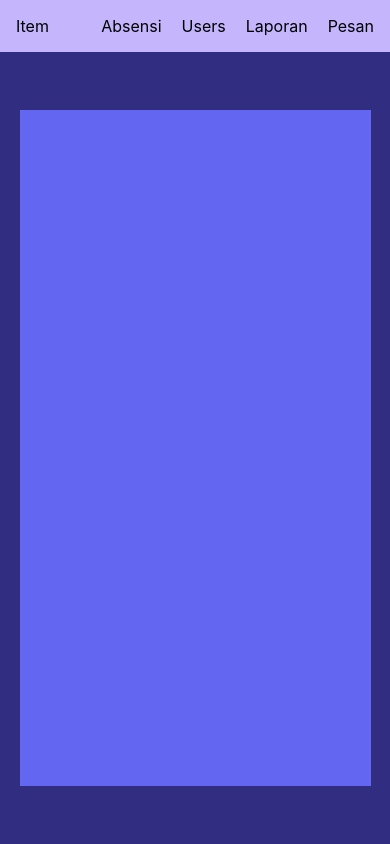
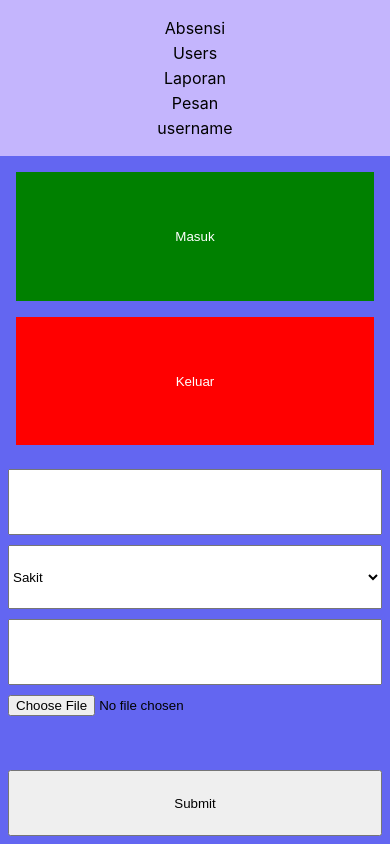
Before and after one commit to miridium-electrode/erp, a React (Create React App) app in the folder web/: page /absen in a window 390 px wide. Built offline with nearby package versions, Linux system fonts and the light colour scheme.

Commit message:
responsive absen pages

```diff
--- a/web/src/components/container/style.scss
+++ b/web/src/components/container/style.scss
@@ -1,6 +1,14 @@
+$mobile: 636px;
+
 .container-absen {
+    display: grid;
+    grid-template-columns: repeat(auto-fit, minmax(240px, 1fr));
     background-color: rgba(99, 102, 241, 1);
     margin: auto;
     width: 90%;
     height: 80%;
+    @media(max-width: $mobile) {
+        width: 100vw;
+        height: 100vh;
+    }
 }
--- a/web/src/components/navbar/Navbar.tsx
+++ b/web/src/components/navbar/Navbar.tsx
@@ -5,14 +5,12 @@ function Navbar() {
     return (
         <div className="navwrapper">
             <nav>
-                <div>
-                    Item
-                </div>
                 <ul>
-                    <li className="special-li">Absensi</li>
-                    <li className="special-li">Users</li>
-                    <li className="special-li">Laporan</li>
+                    <li>Absensi</li>
+                    <li>Users</li>
+                    <li>Laporan</li>
                     <li>Pesan</li>
+                    <li className="special-li">username</li>
                 </ul>
             </nav>
         </div>
--- a/web/src/components/navbar/style.scss
+++ b/web/src/components/navbar/style.scss
@@ -1,14 +1,23 @@
+$mobile: 636px;
+
 .navwrapper {
     background-color: rgba(196, 181, 253, 1);
     padding: 1rem;
     nav {
-        display: flex;
-        justify-content: space-between;
         ul {
-            display: flex;
-            flex-direction: row;
+            display: grid;
+            grid-template-columns: repeat(auto-fit, minmax(240px, 1fr));
+            li {
+                @media(max-width: $mobile) {
+                    justify-self: center;
+                    margin: 0.15rem;
+                }
+            }
             .special-li {
-                padding-right: 1.25rem;
+                justify-self: end;
+                @media(max-width: $mobile) {
+                    justify-self: center;
+                }
             }
         }
     }
--- a/web/src/pages/absen-page/AbsenPage.tsx
+++ b/web/src/pages/absen-page/AbsenPage.tsx
@@ -2,6 +2,7 @@ import React from 'react';
 import Background from '../../components/background/Background';
 import Navbar from '../../components/navbar/Navbar';
 import Container from '../../components/container/Container';
+import './style.scss';
 
 function AbsenPage() {
     return (
@@ -9,10 +10,21 @@ function AbsenPage() {
             <Navbar/>
             <Container forPage="absen">
                 <div className="box1">
-
+                    <button className="masuk">Masuk</button>
+                    <button className="keluar">Keluar</button>
                 </div>
                 <div className="box2">
-
+                    <input type="text" name="header"/>
+                    <select name="alasan">
+                        <option value="sakit">Sakit</option>
+                        <option value="menikah">Menikah</option>
+                        <option value="dinasluar">Dinas Luar Kota</option>
+                        <option value="dinasdalam">Dinas Dalam Kota</option>
+                        <option value="alpha">Alpha</option>
+                    </select>
+                    <input type="textarea" name="keterangan"/>
+                    <input type="file" name="lapiran"/>
+                    <button>Submit</button>
                 </div>
             </Container>
         </Background>
--- a/web/src/pages/absen-page/style.scss
+++ b/web/src/pages/absen-page/style.scss
@@ -1,7 +1,22 @@
 .box1{
-    background-color: red;
+    margin: 0.5rem;
+    display: grid;
+    .masuk {
+        border: none;
+        color: white;
+        background-color: green;
+        margin: 0.5rem;
+    }
+    .keluar{
+        border: none;
+        color: white;
+        background-color: red;
+        margin: 0.5rem;
+    }
 }
 
 .box2{
-    background-color: yellow;
+    margin: 0.5rem;
+    display: grid;
+    gap: 10px;
 }
```
